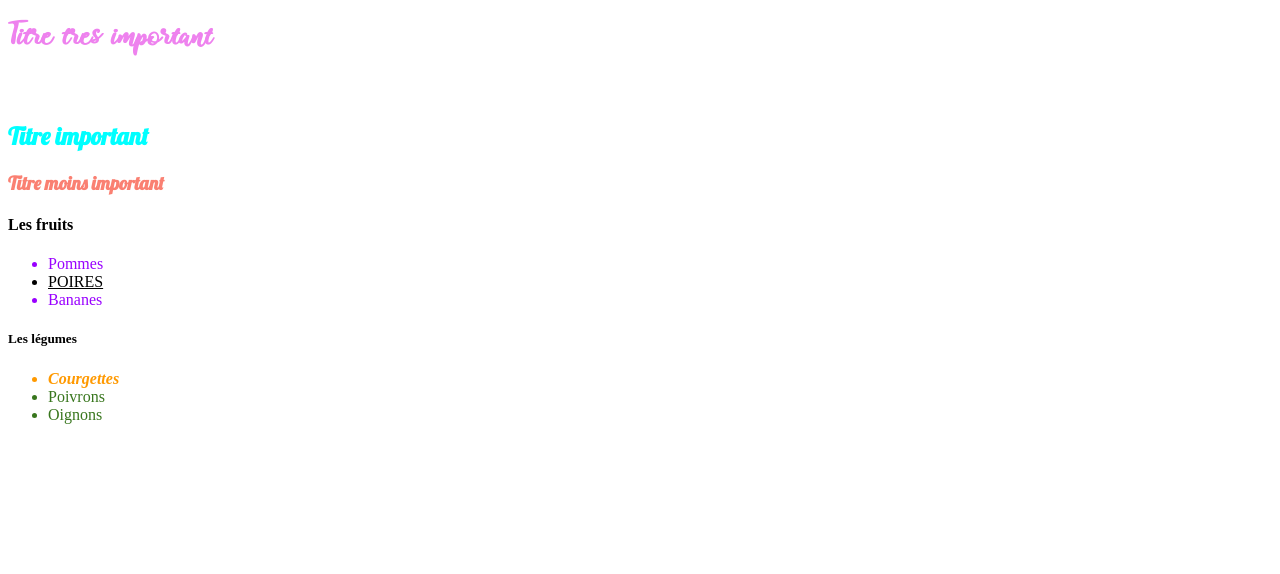
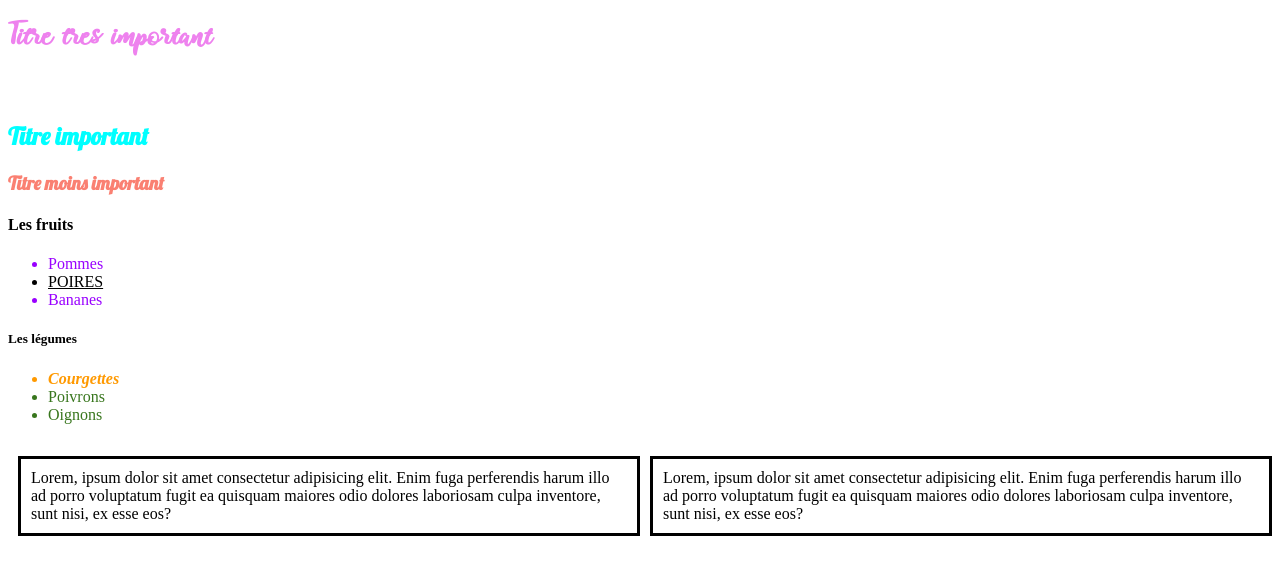
Before and after one commit to KarinaEly/Titres, a plain HTML site: page index.html in a window 1280 px wide. Drawn offline with Linux system fonts and the light colour scheme.

Commit message:
paragraphe

```diff
--- a/index.html
+++ b/index.html
@@ -27,5 +27,14 @@
             <li class="légumes">Poivrons</li>
             <li class="légumes">Oignons</li>
         </ul>
+
+        <div class="flex">
+            <p class="paragraphe">
+                Lorem, ipsum dolor sit amet consectetur adipisicing elit. Enim fuga perferendis harum illo ad porro voluptatum fugit ea quisquam maiores odio dolores laboriosam culpa inventore, sunt nisi, ex esse eos?
+            </p>
+            <p class="paragraphe">
+                Lorem, ipsum dolor sit amet consectetur adipisicing elit. Enim fuga perferendis harum illo ad porro voluptatum fugit ea quisquam maiores odio dolores laboriosam culpa inventore, sunt nisi, ex esse eos?
+            </p>
+        </div>
 </div>
 </html>
--- a/style.css
+++ b/style.css
@@ -59,3 +59,13 @@ h3
     text-transform: uppercase;
     text-decoration: underline;
 }
+
+.paragraphe{
+    padding: 10px;
+    border: solid rgb(0, 0, 0);
+    margin-left: 10px;
+}
+
+.flex {
+    display: flex;
+}
```
